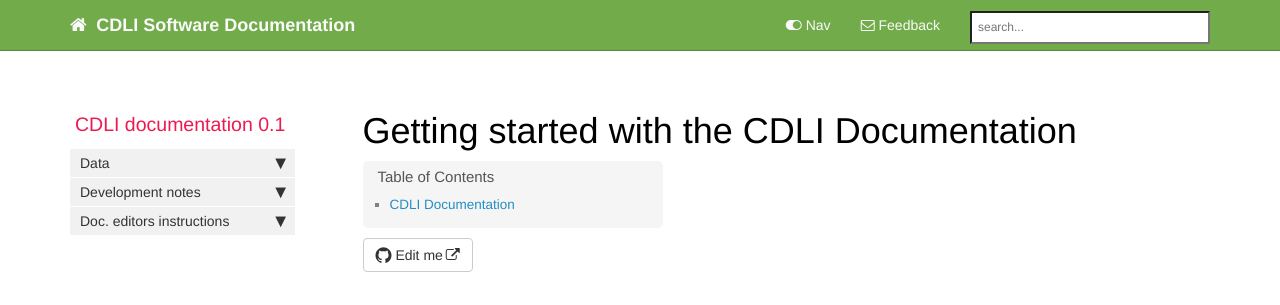
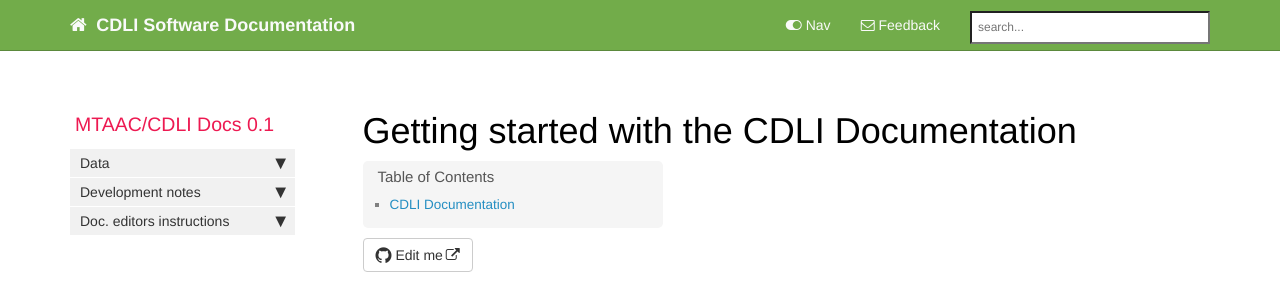
Before and after one commit to fbab/cdli-gh.github.io, a Jekyll site: the page built from index.md, in a window 1280 px wide. Shown: the top 305 px of the page. Built offline with Jekyll 4.4.1, drawn with Linux system fonts in a browser that asks for light colours; nearby versions of some CDN libraries; comment, search, counter and statistics services are not loaded.

Commit message:
Update home_sidebar.yml

```diff
--- a/_data/sidebars/home_sidebar.yml
+++ b/_data/sidebars/home_sidebar.yml
@@ -2,7 +2,7 @@
 
 entries:
 - title: sidebar
-  product: CDLI documentation
+  product: MTAAC/CDLI Docs
   version: 0.1
   folders:
 
```
